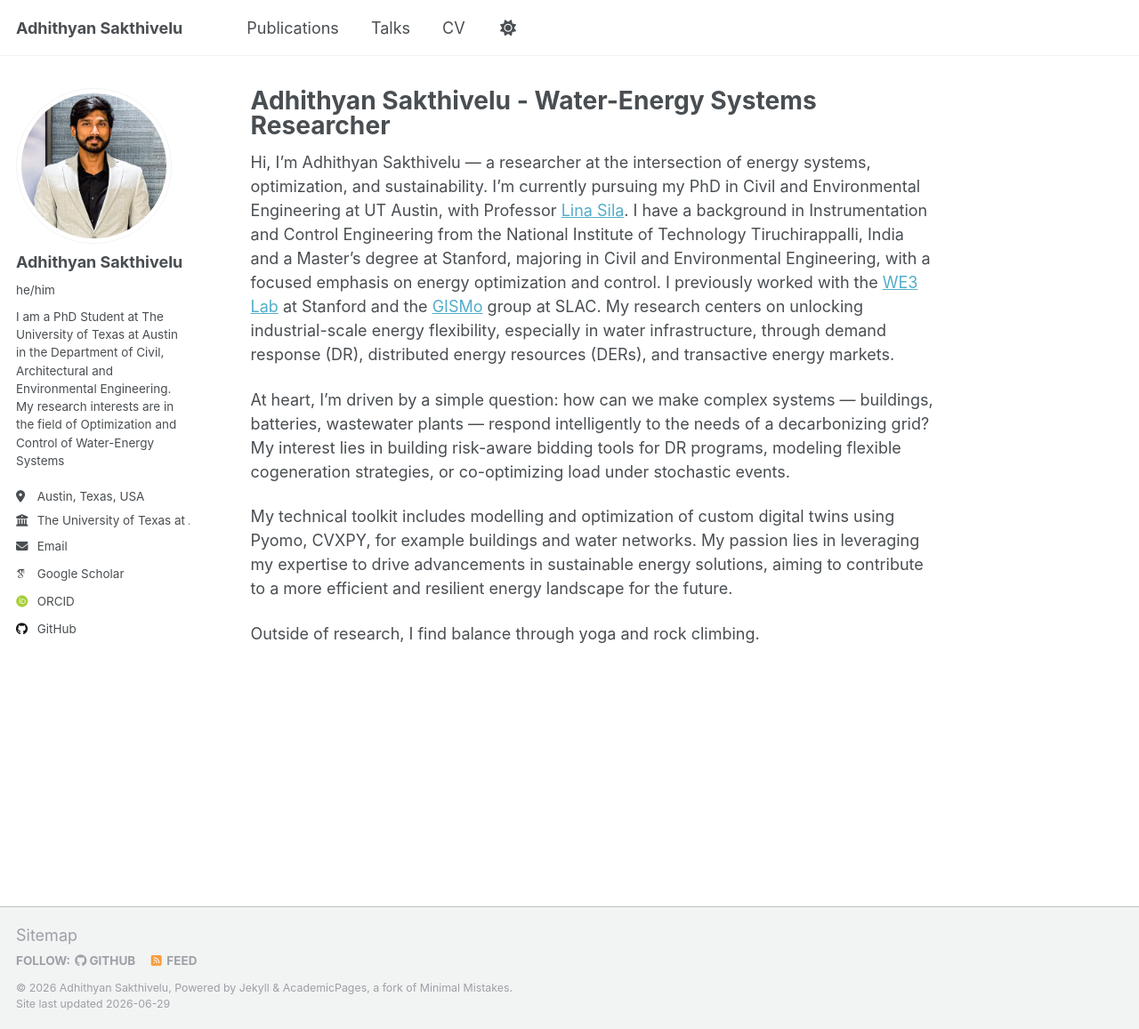
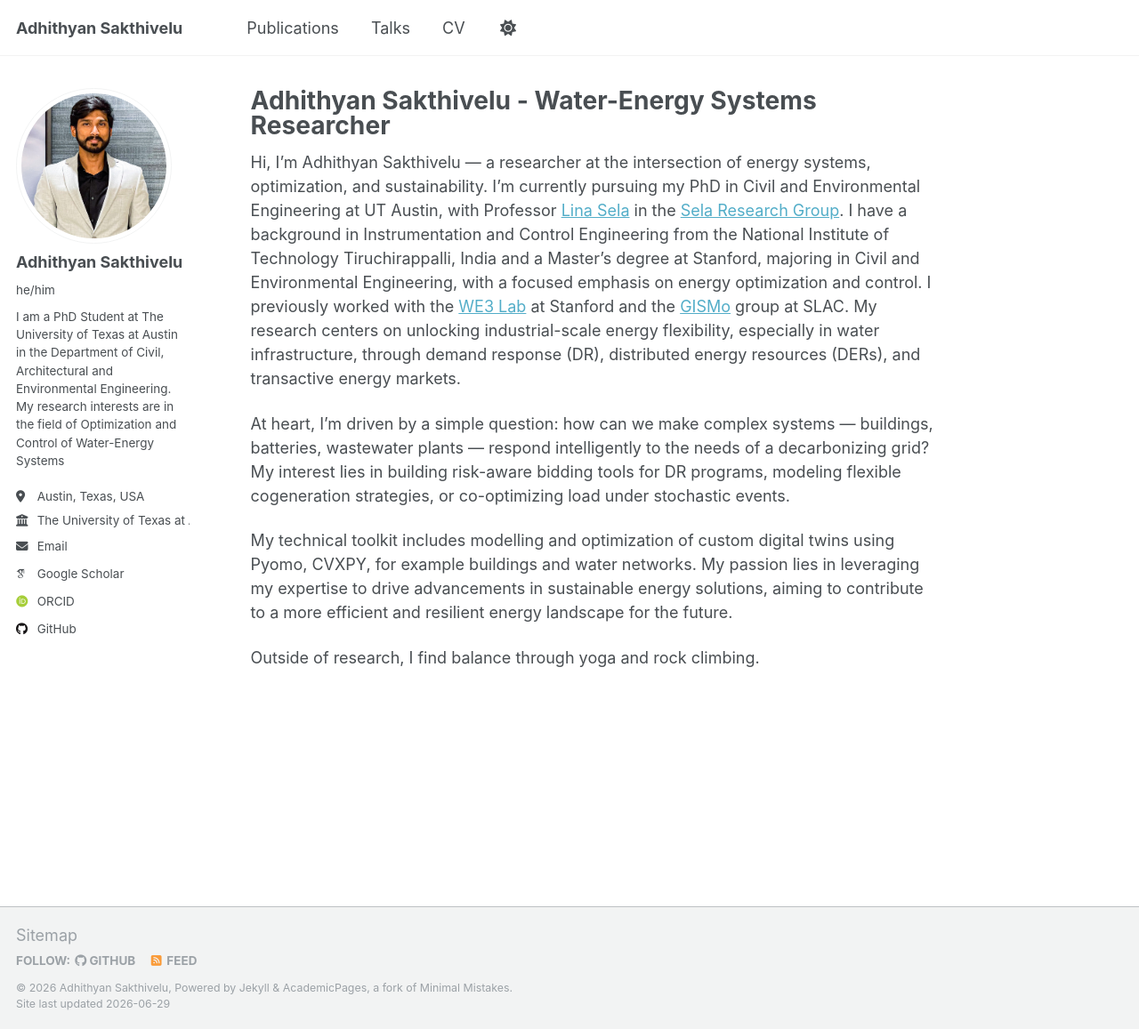
Before and after one commit to ThyanRevolter/ThyanRevolter.github.io, a Jekyll site: the page built from _pages/about.md, in a window 1280 px wide and 1157 px high. Shown: the whole window at 89% size. Built offline with Jekyll 4.4.1, drawn with Linux system fonts in a browser that asks for light colours; some web fonts are replaced.

Commit message:
Add Sela Research Group link to about page; fix Sela name typo
Co-Authored-By: Claude Opus 4.8 <noreply@anthropic.com>

```diff
--- a/_pages/about.md
+++ b/_pages/about.md
@@ -7,7 +7,7 @@ redirect_from:
   - /about.html
 ---
 
-Hi, I'm Adhithyan Sakthivelu — a researcher at the intersection of energy systems, optimization, and sustainability. I'm currently pursuing my PhD in Civil and Environmental Engineering at UT Austin, with Professor [Lina Sila](https://www.caee.utexas.edu/people/faculty/faculty-directory/sela). I have a background in Instrumentation and Control Engineering from the National Institute of Technology Tiruchirappalli, India and a Master's degree at Stanford, majoring in Civil and Environmental Engineering, with a focused emphasis on energy optimization and control. I previously worked with the [WE3 Lab](https://we3lab.stanford.edu/) at Stanford and the [GISMo](https://esd.slac.stanford.edu/divisions/applied-energy) group at SLAC. My research centers on unlocking industrial-scale energy flexibility, especially in water infrastructure, through demand response (DR), distributed energy resources (DERs), and transactive energy markets.
+Hi, I'm Adhithyan Sakthivelu — a researcher at the intersection of energy systems, optimization, and sustainability. I'm currently pursuing my PhD in Civil and Environmental Engineering at UT Austin, with Professor [Lina Sela](https://www.caee.utexas.edu/people/faculty/faculty-directory/sela) in the [Sela Research Group](https://sites.utexas.edu/selalina/research-group/). I have a background in Instrumentation and Control Engineering from the National Institute of Technology Tiruchirappalli, India and a Master's degree at Stanford, majoring in Civil and Environmental Engineering, with a focused emphasis on energy optimization and control. I previously worked with the [WE3 Lab](https://we3lab.stanford.edu/) at Stanford and the [GISMo](https://esd.slac.stanford.edu/divisions/applied-energy) group at SLAC. My research centers on unlocking industrial-scale energy flexibility, especially in water infrastructure, through demand response (DR), distributed energy resources (DERs), and transactive energy markets.
 
 At heart, I'm driven by a simple question: how can we make complex systems — buildings, batteries, wastewater plants — respond intelligently to the needs of a decarbonizing grid? My interest lies in building risk-aware bidding tools for DR programs, modeling flexible cogeneration strategies, or co-optimizing load under stochastic events.
 
```
